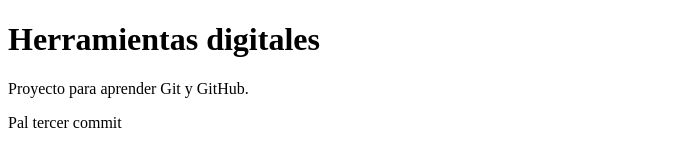
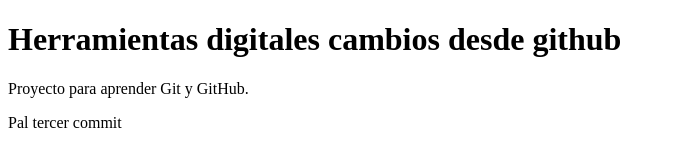
Before and after one commit to DaniFdezC/PruebasClase, a plain HTML site: page index.html in a window 1280 px wide. Shown: the whole page, without its empty margins (0-675 px from the left). Drawn offline with Linux system fonts and the light colour scheme.

Commit message:
Update index.html

```diff
--- a/index.html
+++ b/index.html
@@ -6,7 +6,7 @@
 </head>
 <body>
 
-    <h1>Herramientas digitales</h1>
+    <h1>Herramientas digitales cambios desde github</h1>
 
     <main>
         <p>Proyecto para aprender Git y GitHub.</p>
```
